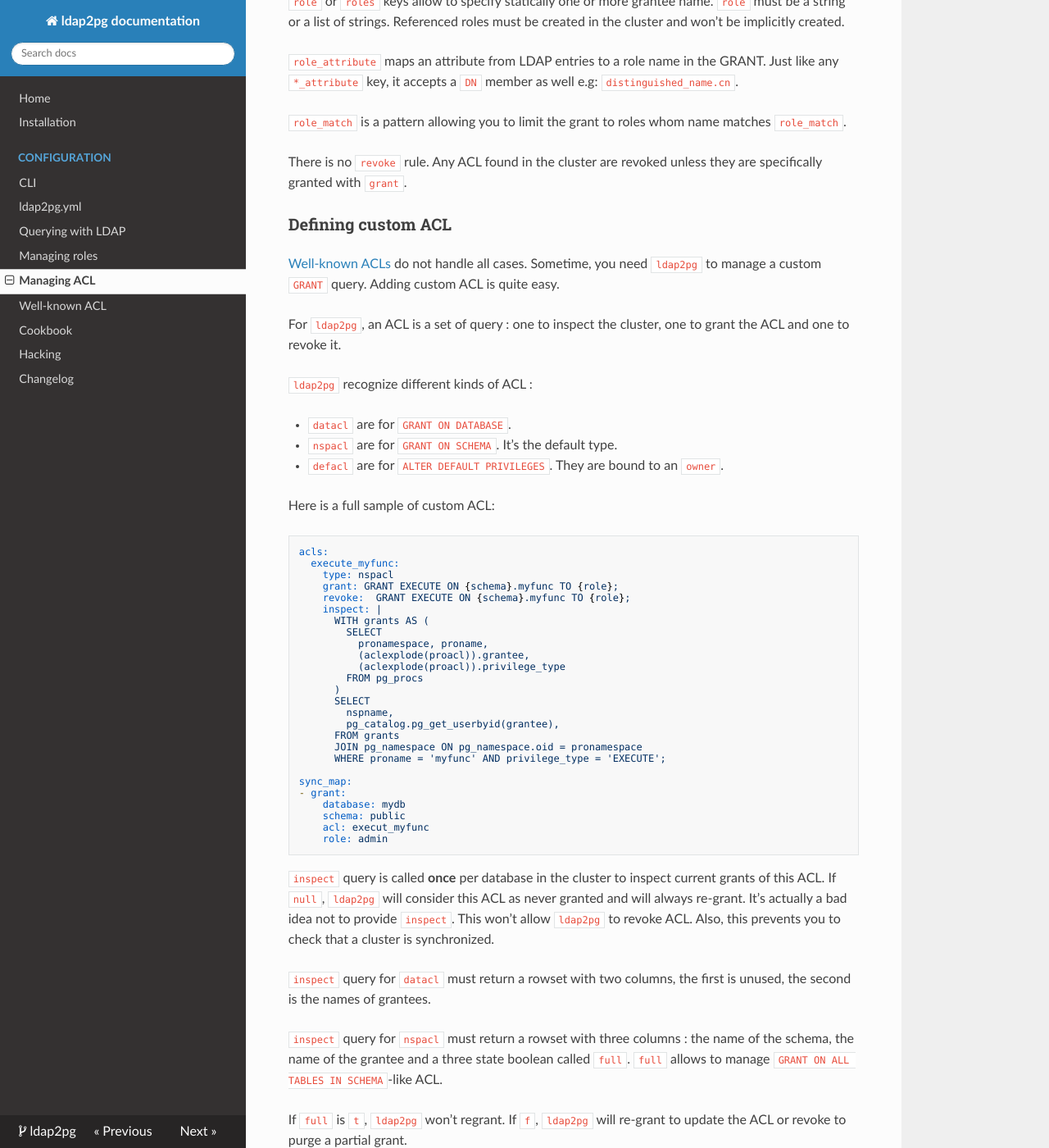
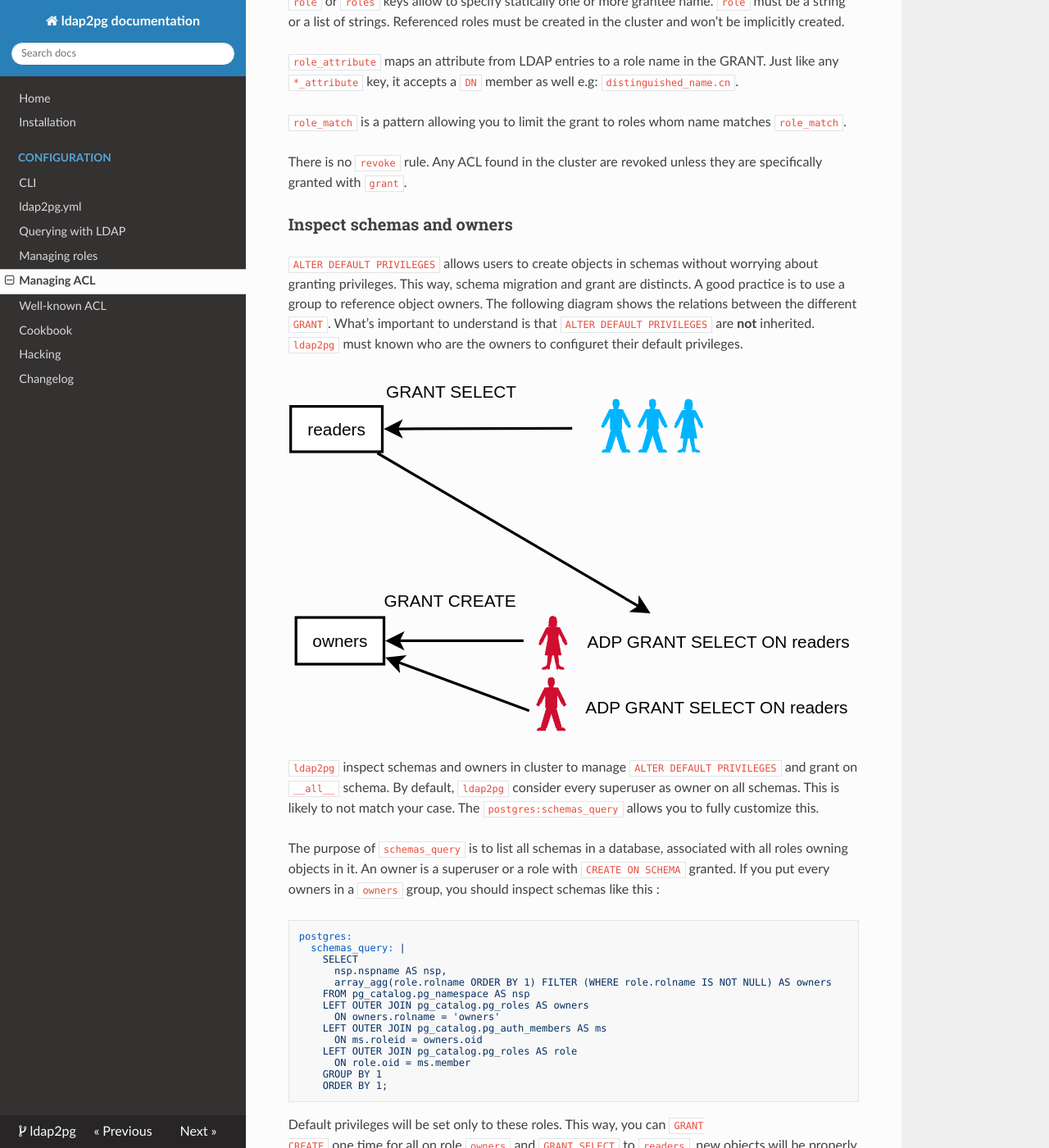
Before and after one commit to dalibo/ldap2pg, an MkDocs documentation site: the page built from docs/acl.md, in a window 1280 px wide and 1400 px high, scrolled down 1944 px. Shown: the whole window at 82% size. Built offline with MkDocs 1.6.1, drawn with Linux system fonts in a browser that asks for light colours; nearby versions of some CDN libraries; old or Windows-style settings are respelled for this version of MkDocs; some of the changed text lies outside the part shown.

Commit message:
Document postgres:schemas_query

````diff
--- a/docs/acl.md
+++ b/docs/acl.md
@@ -116,6 +116,50 @@ There is no `revoke` rule. Any ACL found in the cluster are revoked unless they
 are specifically granted with `grant`.
 
 
+## Inspect schemas and owners
+
+`ALTER DEFAULT PRIVILEGES` allows users to create objects in schemas without
+worrying about granting privileges. This way, schema migration and grant are
+distincts. A good practice is to use a group to reference object owners. The
+following diagram shows the relations between the different `GRANT`. What's
+important to understand is that `ALTER DEFAULT PRIVILEGES` are **not**
+inherited. `ldap2pg` must known who are the owners to configuret their default
+privileges.
+
+![Owners and readers group](img/owners-readers-adp.svg)
+
+`ldap2pg` inspect schemas and owners in cluster to manage
+`ALTER DEFAULT PRIVILEGES` and grant on `__all__` schema. By default, `ldap2pg`
+consider every superuser as owner on all schemas. This is likely to not match
+your case. The `postgres:schemas_query` allows you to fully customize this.
+
+The purpose of `schemas_query` is to list all schemas in a database, associated
+with all roles owning objects in it. An owner is a superuser or a role with
+`CREATE ON SCHEMA` granted. If you put every owners in a `owners` group, you
+should inspect schemas like this :
+
+``` yaml
+postgres:
+  schemas_query: |
+    SELECT
+      nsp.nspname AS nsp,
+      array_agg(role.rolname ORDER BY 1) FILTER (WHERE role.rolname IS NOT NULL) AS owners
+    FROM pg_catalog.pg_namespace AS nsp
+    LEFT OUTER JOIN pg_catalog.pg_roles AS owners
+      ON owners.rolname = 'owners'
+    LEFT OUTER JOIN pg_catalog.pg_auth_members AS ms
+      ON ms.roleid = owners.oid
+    LEFT OUTER JOIN pg_catalog.pg_roles AS role
+      ON role.oid = ms.member
+    GROUP BY 1
+    ORDER BY 1;
+```
+
+Default privileges will be set only to these roles. This way, you can `GRANT
+CREATE` one time for all on role `owners` and `GRANT SELECT` to `readers`, new
+objects will be properly configured without a new run of `ldap2pg`.
+
+
 ## Defining custom ACL
 
 [Well-known ACLs](wellknown.md) do not handle all cases. Sometime, you need
````
Also changed, not shown: docs/img/owners-readers-adp.svg (added), 1 other file.
